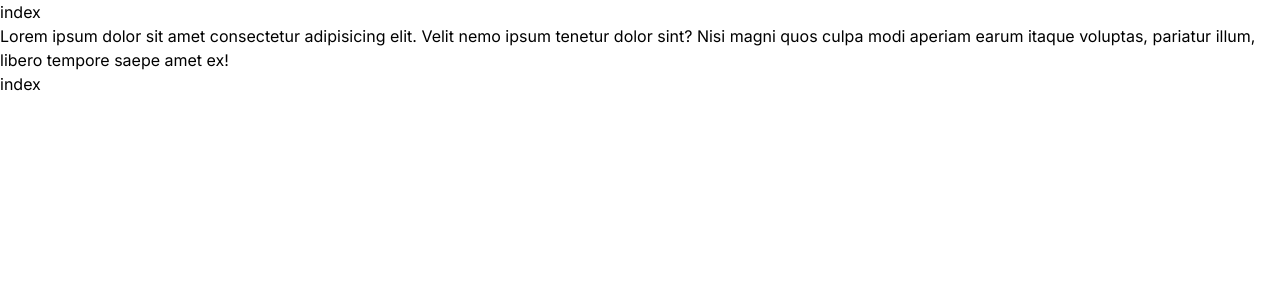
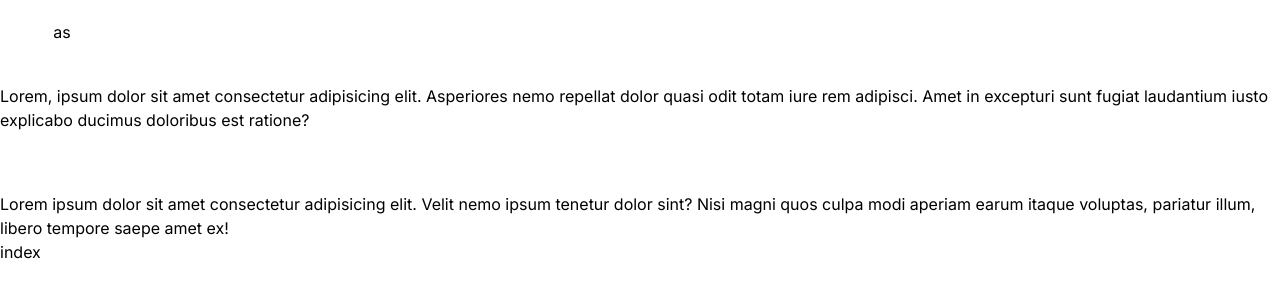
Before and after one commit to gigglewiggle009-dot/demowebsite, a Next.js app: page / in a window 1280 px wide. Shown: the top 300 px of the page. Built offline with nearby package versions, Linux system fonts and the light colour scheme.

Commit message:
fix(src): sad

```diff
--- a/src/components/SharedComponent/SharedHeader/index.jsx
+++ b/src/components/SharedComponent/SharedHeader/index.jsx
@@ -1,3 +1,13 @@
 export const SharedHeader = () => {
-  return <div>index</div>;
+  return (
+    <header className="py-5">
+      <div className="w-11/12 mx-auto">as</div>
+      <div className="py-10">
+        Lorem, ipsum dolor sit amet consectetur adipisicing elit. Asperiores
+        nemo repellat dolor quasi odit totam iure rem adipisci. Amet in
+        excepturi sunt fugiat laudantium iusto explicabo ducimus doloribus est
+        ratione?
+      </div>
+    </header>
+  );
 };
--- a/src/components/SharedComponent/SharedLayout/index.jsx
+++ b/src/components/SharedComponent/SharedLayout/index.jsx
@@ -4,9 +4,9 @@ import { SharedHeader } from "../SharedHeader";
 export const SharedLayout = ({ children }) => {
   return (
     <>
+      <SharedHeader />
+      {children}
       <SharedFooter />
-      {children}
-      <SharedHeader />
     </>
   );
 };
--- a/tailwind.config.js
+++ b/tailwind.config.js
@@ -2,9 +2,9 @@ const rem = (num) => ({ [num]: `${num / 16}rem` });
 
 const config = {
   content: [
-    "./src/pages//*.{js,ts,jsx,tsx,mdx}",
-    "./src/components//.{js,ts,jsx,tsx,mdx}",
-    "./src/app/**/.{js,ts,jsx,tsx,mdx}",
+    "./src/pages/**/*.{js,ts,jsx,tsx,mdx}",
+    "./src/components/**/*.{js,ts,jsx,tsx,mdx}",
+    "./src/app/**/*.{js,ts,jsx,tsx,mdx}",
   ],
   theme: {
     extend: {
```
